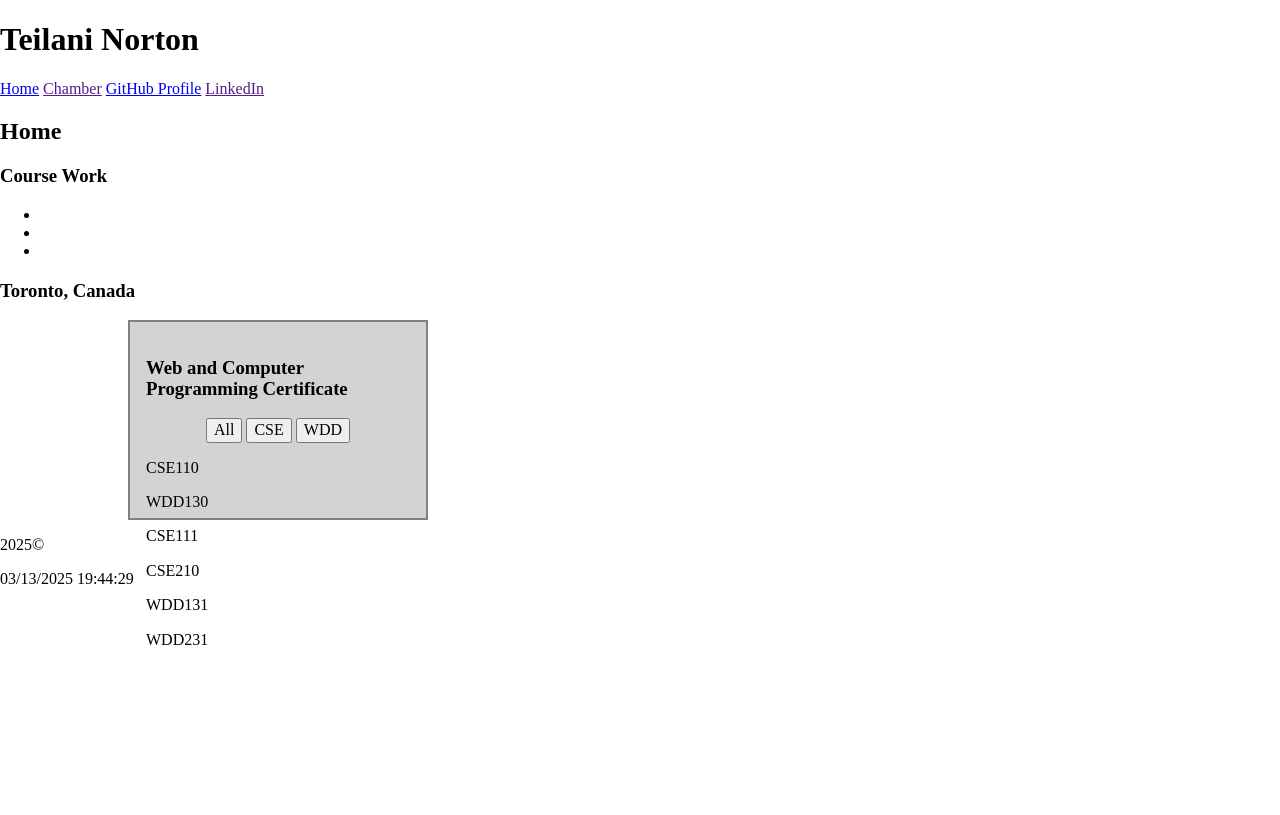
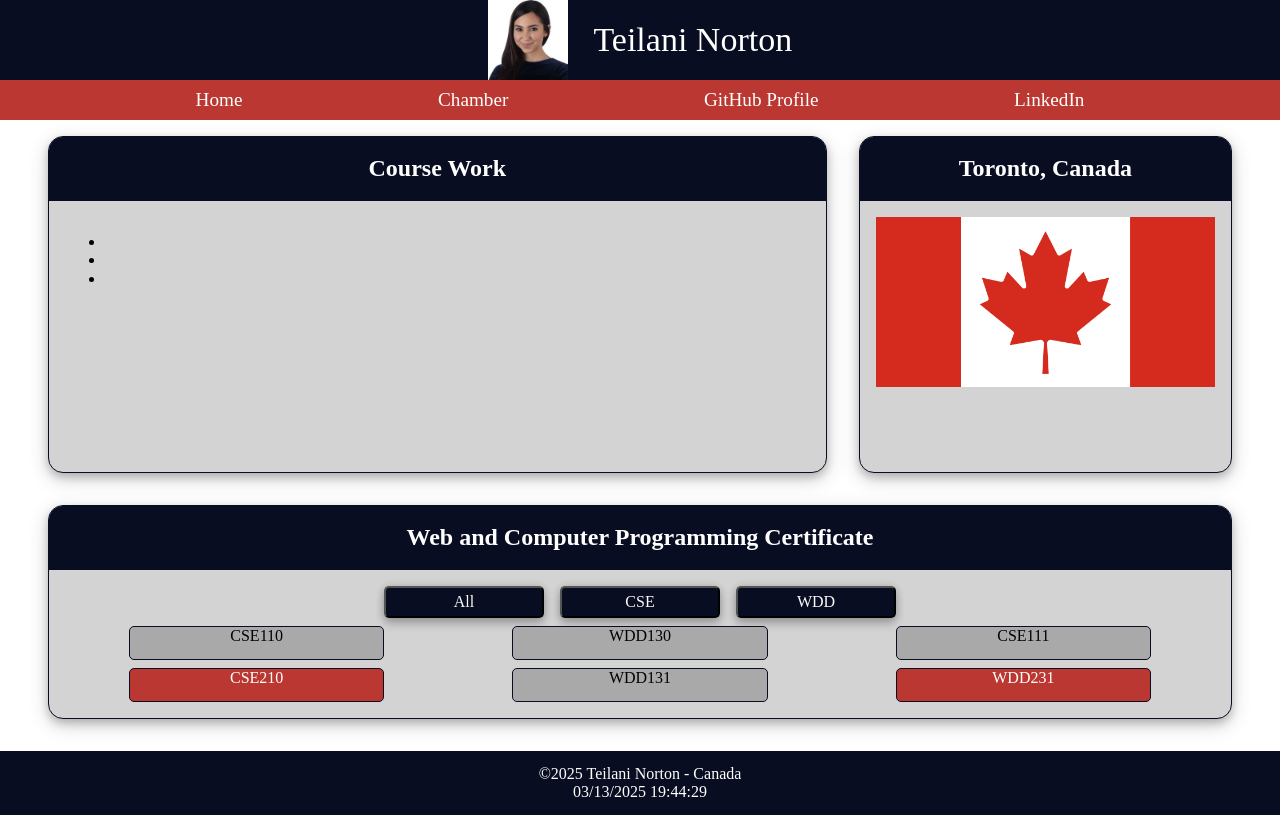
Before and after one commit to Teilanialicia/wdd231, a plain HTML site: page index.html in a window 1280 px wide. Drawn offline with Linux system fonts and the light colour scheme.

Commit message:
assignment updates

```diff
--- a/index.html
+++ b/index.html
@@ -8,6 +8,7 @@
     <link rel="stylesheet" href="styles/normalize.css">
     <link rel="stylesheet" href="styles/small.css">
     <link rel="stylesheet" href="styles/larger.css">
+    <link rel="stylesheet" href="https://cdnjs.cloudflare.com/ajax/libs/font-awesome/4.7.0/css/font-awesome.min.css">
     <script src="script/course.js" defer ></script>
     <script src="script/date.js" defer ></script>
     <script src="script/navigation.js" defer ></script>
@@ -15,7 +16,19 @@
 </head>
 <body>
     <header>
+        <img src="/images/profile-picture.jpg" id="header-img">
         <h1>Teilani Norton</h1>
+        <div class="dropdown">
+            <a class="icon">
+                <i class="fa fa-bars"></i>
+            </a>
+            <div class="dropdown-content">
+                <a href="index.html">Home</a>
+                <a href="">Chamber</a>
+                <a href="https://github.com/Teilanialicia">GitHub Profile</a>
+                <a href="">LinkedIn</a>
+            </div>
+        </div>
     </header>
     <nav>
        <a href="index.html">Home</a>
@@ -24,28 +37,33 @@
        <a href="">LinkedIn</a>
     </nav>
     <main>
-        <h2>Home</h2>
-        <div>
-            <div class="subHeaderBackground">
+        <div class="card-grid">
+            <div class="card col-2">
+                <div class="card-header">
                     <h3>Course Work</h3>
                 </div>
+                <div class="card-content">
                     <ul>
                         <li></li>
                         <li></li>
                         <li></li>
                     </ul>
                 </div>
-        <div>
-            <div class="subHeaderBackground">
+            </div>
+            <div class="card">
+                <div class="card-header">
                     <h3>Toronto, Canada</h3>
                 </div>
-            <aside></aside>
+                <div class="card-content canadaImg">
+                    <img src="images/canada-flag.webp">
                 </div>
-        <div class="certificate-section">
+            </div>
+            <div class="card col-3">
+                <div class="card-header">
                     <h3 >Web and Computer Programming Certificate</h3>
-
+                </div>
+                <div class="card-content">
                     <div class="course-bttn-flex">
-
                         <button id="all">All</button>
                         <button id="cse">CSE</button>
                         <button id="wdd">WDD</button>
@@ -53,7 +71,8 @@
                     <div id="course-grid">
                         <p>Delete me, I dare you...</p>
                     </div>
-
+                </div>
+            </div>
         </div>
     </main>
     <footer>
--- a/script/course.js
+++ b/script/course.js
@@ -92,19 +92,34 @@ const cseBttn = document.getElementById("cse");
 let wddFilter = courses.filter(getWddCourses);
 let cseFilter = courses.filter(getCseCourses);
 
+let counter = 0;
+
 // adding event listening so that somehting happens when you hit the buttons.
 allBttn.addEventListener("click", function(){
-    newCourseCard(courses)
+    newCourseCard(courses);
+    counter++;
+
+    if (counter === 5)
+    {
+        document.getElementById("header-img").style.width = '3060px'
+        document.getElementById("header-img").src = 'https://i.pinimg.com/564x/19/0c/94/190c940175aa52442fd74f3bd35519f1.jpg'
+    }
+    else if (counter > 5)
+    {
+        document.getElementById("header-img").style.width = '80px'
+        document.getElementById("header-img").src = 'https://www.operationkindness.org/wp-content/uploads/blog-kitten-nursery-operation-kindness.jpg'
+        counter = 0
+    }
 });
 
 // remember! you are running the newCourseCard on the variable that is holding the result from running the filter method
 wddBttn.addEventListener("click", function(){
-    newCourseCard(wddFilter)
+    newCourseCard(wddFilter);
 });
 
 //
 cseBttn.addEventListener("click", function(){
-    newCourseCard(cseFilter)
+    newCourseCard(cseFilter);
 });
 
 
@@ -135,6 +150,15 @@ function newCourseCard(courses) {
         // because the array doesnt have access to the information inside the item
         rectangle.textContent = course.subject + course.number
 
+        // the course is completed, so give it a course-complete class
+        if (course.completed) {
+            rectangle.setAttribute('class', 'course-complete');
+        }
+        // the course is not completed, so give it a course-incomplete class
+        else
+        {
+            rectangle.setAttribute('class', 'course-incomplete');
+        }
 
         // once the P tag is created now you need to attach it somewhere in the document so you can actually see it.
         document.getElementById("course-grid").appendChild(rectangle)
@@ -146,6 +170,8 @@ function newCourseCard(courses) {
 
 };
 
+// document.body.style.backgroundColor = "#A9A9A9";
+
 // Dynamically display all the courses in the certificate section as shown in the example above.
 // The courses that you have completed must be marked in a different way versus those that you have not completed.
 // Use your page color scheme. The page should adjust automatically if the data source changes.
--- a/script/date.js
+++ b/script/date.js
@@ -2,7 +2,8 @@
 const date = new Date();
 // getting the year from the date object, using a "method"
 let year = date.getFullYear();
-let copyrightText = year + "©"
+let copyrightText = "©" + year + " Teilani Norton - Canada"
+let yearString = "Last Update: " + year
 
 // getting the element I want to change with the copyright year
 document.getElementById("copyright").innerText = copyrightText
--- a/styles/larger.css
+++ b/styles/larger.css
@@ -1,3 +1,29 @@
 @media (min-width: 32rem) {
 
+    nav {
+        display: flex;
+        justify-content: space-evenly;
+        align-items: center;
+        background-color: var(--rusty-red);
+        height: 5vh;
+    }
+
+    .card-grid {
+        display: grid;
+        grid-template-columns: 1fr 1fr 1fr;
+        grid-template-rows: 1.5fr 1fr;
+        padding-left: 2rem;
+        padding-right: 2rem;
+    }
+
+    .dropdown {
+        display: none;
+    }
+
+    #course-grid {
+        display: grid;
+        grid-template-columns: 1fr 1fr 1fr;
+        grid-template-rows: 1fr 1fr;
+        text-align: center;
+    }
 }
--- a/styles/small.css
+++ b/styles/small.css
@@ -1,32 +1,188 @@
 :root {
-    --cardinal: 0, 80, 64, 23;
-    --rusty_red: 0, 73, 66, 13;
-    --oxford_blue: 100, 100, 0, 87;
-    --fulvous: 0, 42, 92, 11;
-    --snow: 0, 2, 3, 2;
+    --cardinal: rgb(158, 29, 53);
+    --rusty-red: rgb(186, 56, 49);
+    --oxford-blue: rgb(9, 13, 33);
+    --fulvous: rgb(225, 120, 37);
+    --snow: rgb(250, 250, 250);
 }
 
-nav{
-
+p, a, h1, h2, h3 {
+    color: white;
+    font-size: medium;
+    font-family: "Alegreya", serif;
+    font-optical-sizing: auto;
+    font-weight: 500;
+    font-style: bold;
 }
 
-
-.subHeaderBackground{
-
+h1 {
+    padding: 0px;
+    margin: 0px;
 }
 
+header, footer {
+    display: flex;
+    align-items: center;
+    justify-content: center;
+    background-color: var(--oxford-blue);
+    height: 10vh;
+}
+
+header img {
+    width: 80px;
+    margin-right: 2vw;
+}
+
+header h1 {
+    font-size: 34px;
+}
+
+.dropdown-content {
+    display: none;
+    position: absolute;
+    right: 0;
+    background-color: #f1f1f1;
+    min-width: 160px;
+    box-shadow: 0px 8px 16px 0px rgba(0,0,0,0.2);
+    z-index: 1;
+}
+
+.dropdown {
+    position: absolute;
+    right: 1em;
+    top: 1em;
+}
+
+.dropdown-content a {
+    color: black;
+    padding: 12px 16px;
+    text-decoration: none;
+    display: block;
+}
+
+/* Show the dropdown menu on hover */
+.dropdown:hover .dropdown-content {
+    display: block;
+}
+
+footer {
+    flex-direction: column;
+    height: 8vh;
+    margin-top: 2vh;
+}
+
+footer p {
+    margin-bottom: 0;
+    margin-top: 0;
+}
+
+nav {
+    display: none;
+}
+
+nav a {
+    text-decoration: none;
+    font-size: larger;
+}
+
+.col-2 {
+    grid-column: span 2;
+}
+
+.col-3 {
+    grid-column: span 3;
+}
+
+.card {
+    margin: 1em;
+    background-color: lightgray;
+    box-sizing: border-box;
+    border: 1px var(--oxford-blue) solid;
+    border-radius: 15px;
+    box-shadow: 0 4px 8px 0 rgba(0, 0, 0, 0.2), 0 6px 20px 0 rgba(0, 0, 0, 0.19);
+    overflow: hidden;
+}
+
+.card-header {
+    display: flex;
+    justify-content: center;
+    align-items: center;
+    background-color: var(--oxford-blue);
+    height: 3rem;
+    padding-top: .5rem;
+    padding-bottom: .5rem;
+}
+
+.card-header h3 {
+    margin: 0;
+    font-size: x-large;
+    font-weight: 900;
+}
+
+.card-content {
+    padding: 1em;
+}
 
 .course-bttn-flex {
+    display: flex;
+    justify-content: center;
+}
+
+.course-bttn-flex button {
+    margin-left: .5em;
+    margin-right: .5em;
+    box-shadow: 0 1px 8px 0 rgba(0, 0, 0, 0.2), 0 6px 10px 0 rgba(0, 0, 0, 0.19);
+    height: 2em;
+    background-color: var(--oxford-blue);
+    color: var(--snow);
+}
+
+h3 {
     text-align: center;
 }
 
-.certificate-section {
-    margin-left: 10vw;
-    margin-right: 10vw;
-    width: 300px;
-    height: 200px;
-    background-color: lightgray;
-    padding: 1rem;
-    box-sizing: border-box;
-    border: 2px solid gray;
+button {
+    border-radius: 5px;
+    width: 10rem;
 }
+
+.canadaImg {
+    display: flex;
+    justify-content: center;
+    align-items: center;
+}
+
+.canadaImg img {
+    width: 100%;
+}
+
+.course-complete {
+    background-color: darkgrey;
+    color: black;
+    text-align: center;
+    border: 1px var(--oxford-blue) solid;
+    border-radius: 5px;
+    margin-top: .5em;
+    margin-bottom: 0;
+    margin-left: 4em;
+    margin-right: 4em;
+    height: 2em;
+}
+
+.course-incomplete {
+    background-color: var(--rusty-red);
+    text-align: center;
+    border: 1px var(--oxford-blue) solid;
+    border-radius: 5px;
+    margin-top: .5em;
+    margin-bottom: 0;
+    margin-left: 4em;
+    margin-right: 4em;
+    height: 2em;
+}
+
+#course-grid {
+    display: flex;
+    flex-direction: column;
+    text-align: center;
+}
```
Also changed, not shown: images/canada-flag.webp (added), images/profile-picture.jpg (added). Lines whose indentation alone changed are shown as unchanged.
